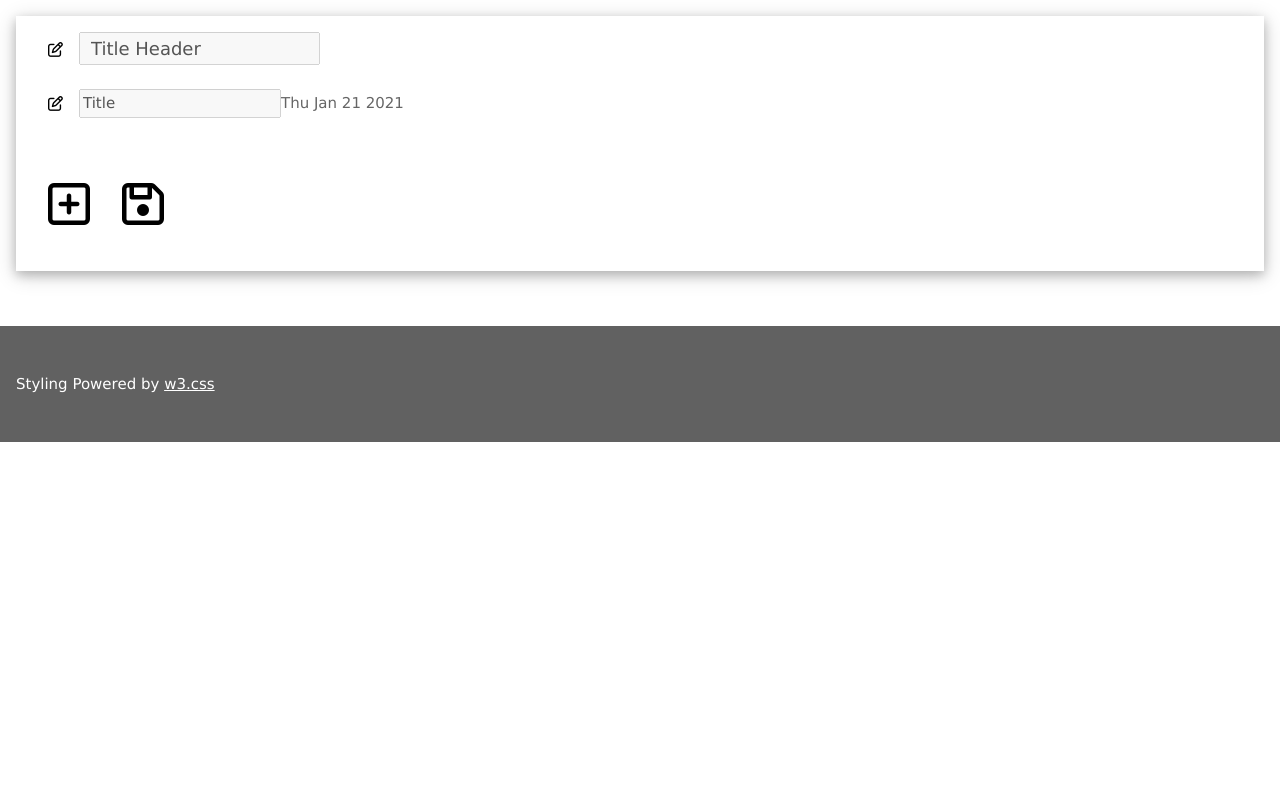
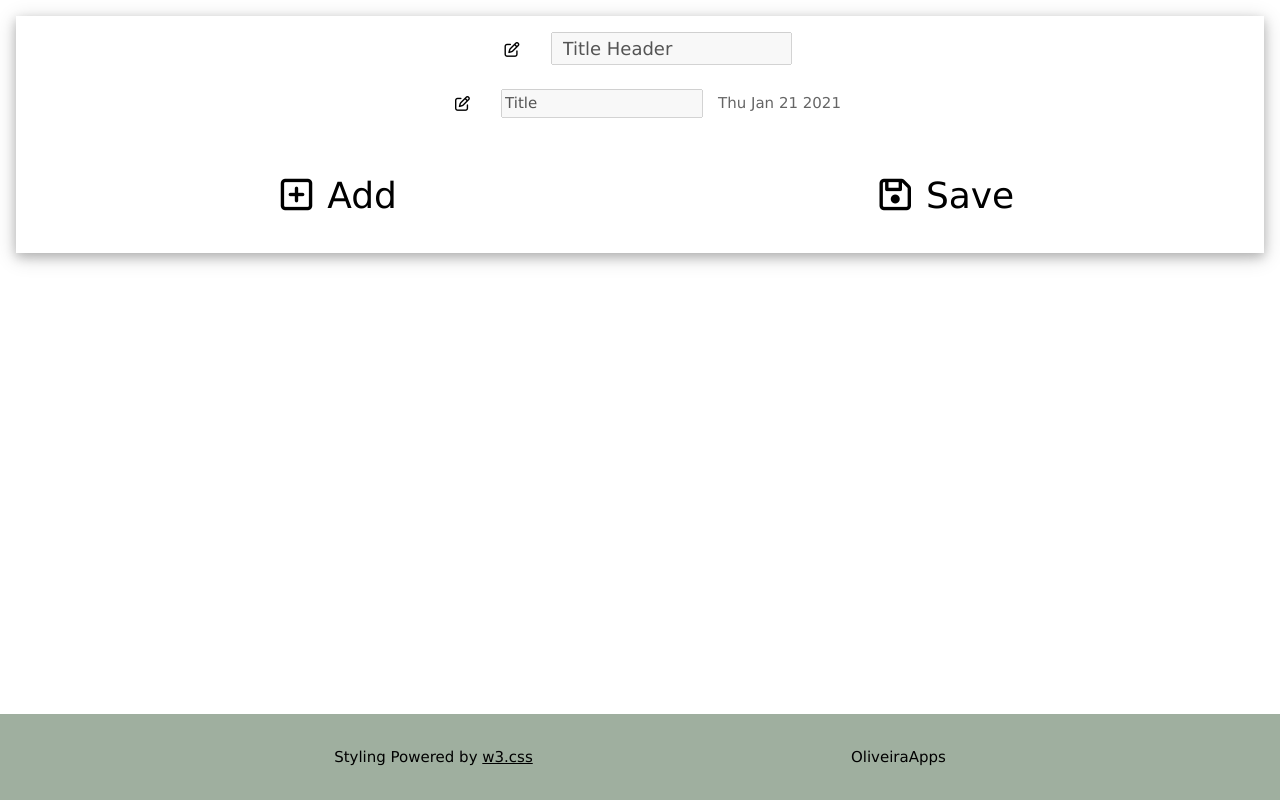
Before and after one commit to BiancaOliveiraGit/blog-notes, an Angular app in the folder blog-notes/: page / in a window 1280 px wide. Built offline with nearby package versions, Linux system fonts and the light colour scheme.

Commit message:
add page styling

```diff
--- a/blog-notes/src/app/add-page/add-page.component.html
+++ b/blog-notes/src/app/add-page/add-page.component.html
@@ -1,14 +1,18 @@
 <div class="w3-card-4 w3-margin w3-white">
     <div class="w3-container">
-        <div>
+        <div class="w3-center">
             <form #titleForm="ngForm" >
              <p>
-             <button class="w3-button" (click)="allowEdit('title-header')"><i class="far fa-edit"></i></button>
+             <button class="w3-button w3-hover-orange"  id="radius" (click)="allowEdit('title-header')">
+                 <i class="far fa-edit" ></i>
+             </button>
              <input type="text"  id="title-header" disabled="true"
              [(ngModel)]="titleHeader" name="blogTitle" required>
             </p>
             <p>
-            <button class="w3-button" (click)="allowEdit('title')"><i class="far fa-edit"></i></button>
+            <button class="w3-button w3-hover-orange"  id="radius" (click)="allowEdit('title')">
+                <i class="far fa-edit"></i>
+            </button>
             <input type="text"  id="title" disabled="true"
                 [(ngModel)]="title" name="blogTitleSub" required>
                 <span id="date" class="w3-opacity">{{nowDate}}</span>
@@ -17,9 +21,11 @@
         </div>
         <!-- plus button-->
         <br>
-        <div id="btn-controls">
-        <button class="w3-button w3-xxxlarge" (click)="openModalAddForm('addmodal')"><i class="far fa-plus-square"></i></button>
-        <button class="w3-button w3-xxxlarge" (click)="exportHtml()"><i class="far fa-save"></i></button>
+        <div id="btn-controls" >
+        <button class="w3-button w3-xxlarge w3-hover-green" id="radius" (click)="openModalAddForm('addmodal')">
+            <i class="far fa-plus-square" id="btn-icon"></i>Add</button>
+        <button class="w3-button w3-xxlarge w3-hover-green" id="radius" (click)="exportHtml()">
+            <i class="far fa-save" id="btn-icon"></i>Save</button>
         </div>
         <!-- add modal -->
         <div id="addmodal" class="w3-modal">
--- a/blog-notes/src/app/add-page/add-page.component.scss
+++ b/blog-notes/src/app/add-page/add-page.component.scss
@@ -8,3 +8,25 @@ h5#title{
     display: inline;
     padding-left: 10px;
 }
+
+i#btn-icon{
+margin-left: 15px;
+margin-right: 15px;
+}
+
+button#radius{
+    border-radius: 5px;
+}
+
+input{
+    margin-left: 15px;
+}
+
+#date{
+    margin-left: 15px;
+}
+
+#btn-controls{
+    display: flex;
+    justify-content: space-around;
+}
--- a/blog-notes/src/app/footer/footer.component.html
+++ b/blog-notes/src/app/footer/footer.component.html
@@ -1,5 +1,6 @@
-<footer class="w3-container w3-dark-grey w3-padding-32 w3-margin-top">
+<footer class="w3-container w3-padding-32 w3-margin-top">
     <!-- <button class="w3-button w3-black w3-disabled w3-padding-large w3-margin-bottom">Previous</button>
     <button class="w3-button w3-black w3-padding-large w3-margin-bottom">Next »</button> -->
-    <p>Styling Powered by <a href="https://www.w3schools.com/w3css/default.asp" target="_blank">w3.css</a></p>
+    <span>Styling Powered by <a href="https://www.w3schools.com/w3css/default.asp" target="_blank">w3.css</a></span>
+    <span>OliveiraApps</span>
 </footer>
--- a/blog-notes/src/app/footer/footer.component.scss
+++ b/blog-notes/src/app/footer/footer.component.scss
@@ -0,0 +1,8 @@
+footer{
+    position: fixed;
+    bottom: 0;
+    width:100%;
+    display: flex;
+    justify-content: space-between;
+    background-color: rgb(159, 175, 159);
+}
```
